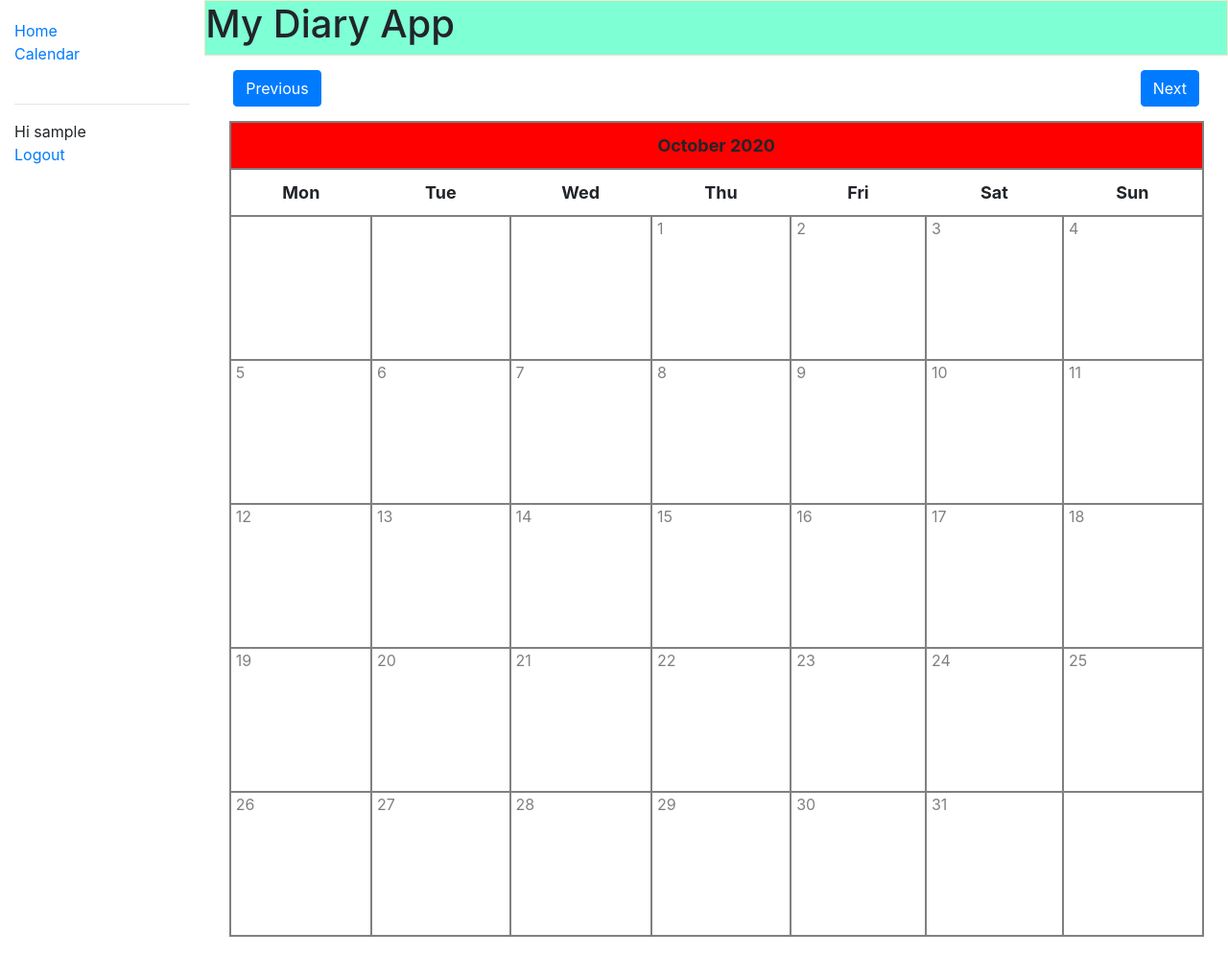
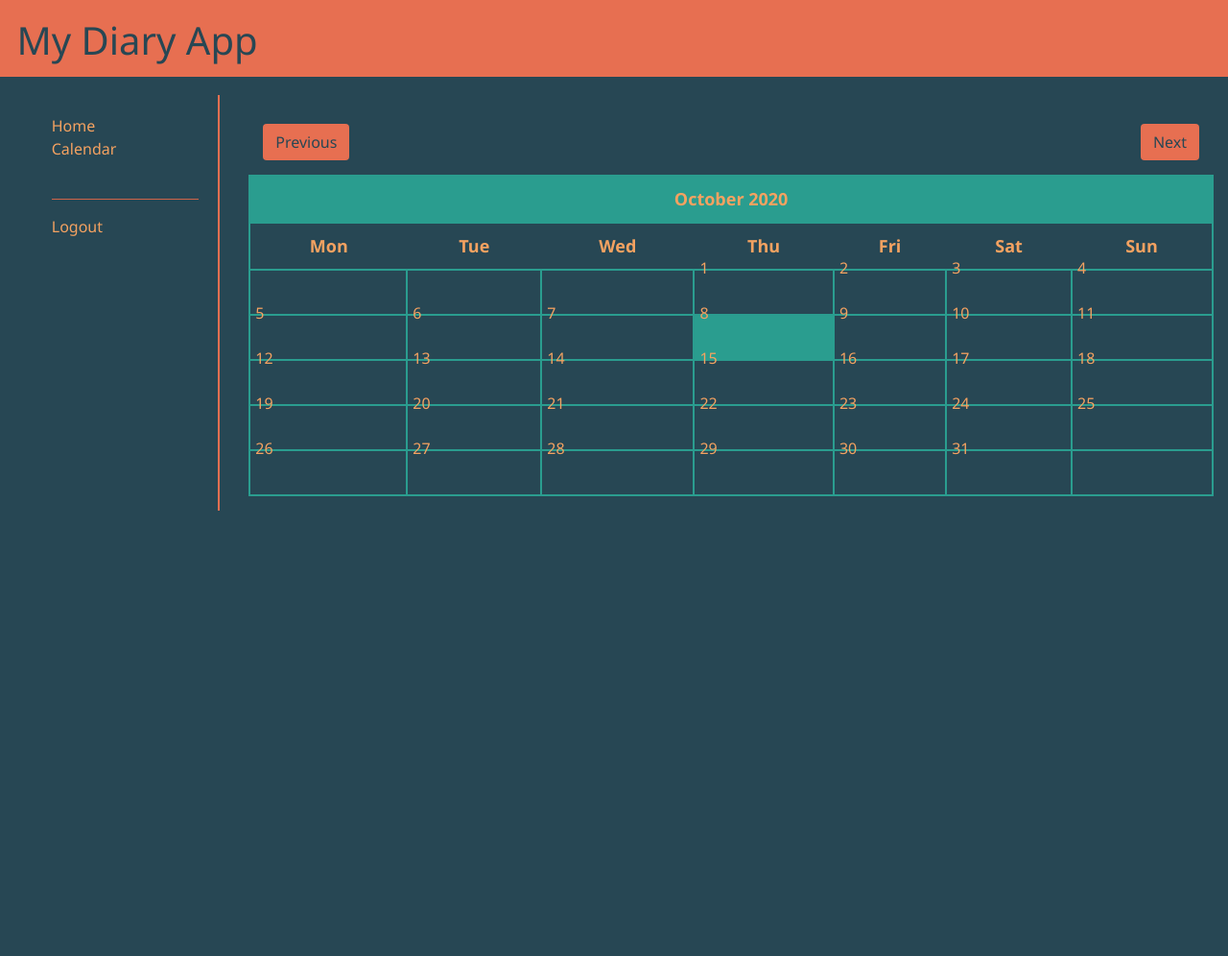
Before and after one commit to gylim0604/django-diary-app, a Django app: page /diary/calendar/ in a window 1280 px wide. Shown: the whole page at 96% size. After the commit the page ends 532 px from the top, so only its background shows below. Run offline with Django 3.2, Linux system fonts and the light colour scheme; the visitor is signed in with stand-in values (Sample User, id 1); data that the repository does not hold is empty; some libraries are stand-ins or nearby versions.

Commit message:
updated css

```diff
--- a/accounts/templates/registration/login.html
+++ b/accounts/templates/registration/login.html
@@ -39,15 +39,15 @@
 
         <div class="btn-group">
           <div class="col-sm-4">
-            <input class="btn btn-primary" type="submit" value="Login" />
+            <input class="btn btn-color" type="submit" value="Login" />
             <input type="hidden" name="next" value="{{ next }}" />
           </div>
           <div class="col-sm-4">
-            <a class="btn btn-primary" href="{% url 'signup' %}">Sign Up</a>
+            <a class="btn btn-color" href="{% url 'signup' %}">Sign Up</a>
           </div>
         </div>
         <div class="form-group form-links">
-          <p><a href="{% url 'password_reset' %}">Lost password?</a></p>
+          <p><a class="link" href="{% url 'password_reset' %}">Lost password?</a></p>
         </div>
 
       </form>
--- /dev/null
+++ b/diary_app/static/css/calendar.css
@@ -0,0 +1,65 @@
+/* Calendar styling */
+.calendar {
+    width: 100%;
+    max-height: 500px;
+    margin: auto;
+    font-size: 10px;
+}
+
+.calendar tr, .calendar td {
+  border: 2px solid #2a9d8f;
+}
+
+.calendar th {
+  padding: 10px;
+  text-align: center;
+  font-size: 18px;
+}
+
+.calendar td {
+  max-width: 20px;
+  height: 5vh;
+  padding: .5% 0px 0px .5%;
+}
+
+.month {
+  font-size: 25px;
+  background-color:#2a9d8f;
+}
+
+.date {
+  font-size: 16px;
+}
+
+ul {
+  height: 100%;
+  padding: 0px 5px 0px 20px;
+}
+
+.calendar a {
+  color: #f4a261;
+  text-decoration: none !important;
+}
+
+.calendar a:hover{
+  color:#e9c46a;
+}
+
+
+.left {
+  float: left;
+}
+
+.right {
+  float: right;
+}
+
+
+.clearfix {
+  margin: 15px;
+}
+
+
+.today{
+  background-color:#2a9d8f;
+}
--- a/diary_app/static/css/styles.css
+++ b/diary_app/static/css/styles.css
@@ -1,72 +1,79 @@
-.sidebar-nav{
-    margin-top:20px;
-    padding:0;
-    list-style: none;
+*{
+  font-family: 'Segoe UI', Tahoma, Geneva, Verdana, sans-serif
 }
 
-/* Calendar styling */
-.calendar {
-    width: 98%;
-    margin: auto;
-    font-size: 13px;
+html, body{min-height:100%;}
+
+body{
+  height:100vh;
+  background-color:hsl(197, 37%, 24%) !important;
 }
 
-.calendar tr, .calendar td {
-  border: 2px solid grey;
-}
-
-.calendar th {
-  padding: 10px;
-  text-align: center;
-  font-size: 18px;
-}
-
-.calendar td {
-  width: 200px;
-  height: 150px;
-  padding: 20px 0px 0px 5px;
-}
-
-.month {
-  font-size: 25px;
-  background-color: red;
-}
-
-.date {
-  font-size: 16px;
-}
-
-ul {
-  height: 100%;
-  padding: 0px 5px 0px 20px;
-}
-
-.calendar a {
-  color: grey;
-  text-decoration: none !important;
+.sidebar-nav{
+  margin-top:20px;
+  list-style: none;
 }
 
 
-.left {
-  float: left;
+.link{
+  color:#f4a261;
 }
 
-.right {
-  float: right;
+.link:hover{
+  color:#e9c46a;
+}
+
+hr{
+  height: 1px;
+  background-color: #e76f51;
+  border: none;
 }
 
 
-.clearfix {
-  margin: 15px;
+.main-header{
+  padding:  1.4% 0px .5% 1.4%;
+  background-color:#e76f51;
+  color: hsl(197, 37%, 24%);
 }
+
+.main-container{
+  background-color:hsl(197, 37%, 24%);
+  color: #f4a261;
+
+}
+.sidebar-container{
+  border-right: #e76f51  2px solid;
+}
+@media only screen and (max-width: 728px) {
+  .sidebar-container{
+    border-right: none;
+  }
+}
+
+.content-container{
+  background-color:hsl(197, 37%, 24%);
+  padding: 1.5% 0 1.5% 1.5%;
+}
+
+/* Overide bootstrap button primary */
+.btn-color{
+  background-color: #e76f51;
+  color: hsl(197, 37%, 24%);
+}
+.btn-color:hover{
+  background-color: #f4a261;
+  color: #2a9d8f;
+}
+
+
 .login-content{
   padding-top:5%;
 }
-
 .btn-group{
   padding-left: 10%;
 }
 
+
 .form-links{
   padding: 1.5% 0 0 5% ;
 }
--- a/diary_app/templates/base_generic.html
+++ b/diary_app/templates/base_generic.html
@@ -20,30 +20,36 @@
     {% endblock %}
 
     <body>
-        <div class="container-fluid">
-            <div class="row">
-                <div class="col-sm-2">
+        <div class="container-fluid main-container">
+            <div class="row main-header">
+                <h1>My Diary App</h1>
+            </div>
+            <div class="row content-container">
+                <div class="col-sm-2 sidebar-container">
                     {% block sidebar %}
                         <ul class="sidebar-nav">
-                            <li><a href="{% url 'index' %}">Home</a></li>
-                            <li><a href="{% url 'calendar' %}">Calendar</a></li>
+                            <li><a class="link" href="{% url 'index' %}">Home</a></li>
+                            <li><a class="link" href="{% url 'calendar' %}">Calendar</a></li>
                             <br><hr>
                             {% if user.is_authenticated %}
-                                <li>Hi {{ user.username }}</li>
-                                <li><a href="{% url 'logout' %}?next={{ request.path }}">Logout</a></li>
+                                <!-- <li>Hi {{ user.username }}</li> -->
+                                <li><a class="link" href="{% url 'logout' %}?next={{ request.path }}">Logout</a></li>
                             {% endif %}
                         </ul>
                     {% endblock %}
                 </div>
                 <div class="col-sm-10">
-                    <div class="row"  style="background-color: aquamarine; border: bisque 1px solid;">
-                        <h1>My Diary App</h1>
-                    </div>
-                    <div>
+                    <div class="content-container">
                         {% block content%}{% endblock %}
                     </div>
                 </div>
             </div>
+            <!-- <div class="row footer-container">
+                <footer>
+                    <p style="margin-bottom: 0px;">Guang Lim</p>
+                    <p><a href="mailto:gylim0604@gmail.com">gylim0604@gmail.com</a></p>
+                  </footer>
+            </div> -->
         </div>
     </body>
 </html>
--- a/diary_app/templates/diary_app/calendar.html
+++ b/diary_app/templates/diary_app/calendar.html
@@ -1,9 +1,16 @@
 {% extends 'base_generic.html' %}
+
+{% block css %}
+    {{block.super}}
+
+    {% load static %}
+    <link rel="stylesheet" href="{% static 'css/calendar.css' %}">
+{% endblock %}
 
 {% block content %}
 <div class="clearfix">
-    <a class="btn btn-primary left" href="{% url 'calendar' %}?{{prev_month}}">Previous</a>
-    <a class="btn btn-primary right" href="{% url 'calendar' %}?{{next_month}}">Next</a>
+    <a class="btn left btn-color" href="{% url 'calendar' %}?{{prev_month}}">Previous</a>
+    <a class="btn right btn-color" href="{% url 'calendar' %}?{{next_month}}">Next</a>
 </div>
 
 {{ calendar }}
--- a/diary_app/templates/diary_app/entry_create_form.html
+++ b/diary_app/templates/diary_app/entry_create_form.html
@@ -28,6 +28,6 @@
         <div class="form-group">
             {{form.content}}
         </div>
-        <input type="submit" value= "Submit">
+        <input class="btn btn-color" type="submit" value= "Submit">
     </form>
 {% endblock %}
--- a/diary_app/templates/diary_app/entry_detail.html
+++ b/diary_app/templates/diary_app/entry_detail.html
@@ -9,7 +9,7 @@
             </div>
             <div class="col-sm-3">
                 <div class="button-box">
-                    <a class="btn btn-secondary btn-sm" href="{% url 'entry-update' pk=entry.id %}">Edit</a>
+                    <a class="btn btn-color btn-sm" href="{% url 'entry-update' pk=entry.id %}">Edit</a>
                 </div>
             </div>
         </div>
--- a/diary_app/templates/diary_app/entry_list.html
+++ b/diary_app/templates/diary_app/entry_list.html
@@ -7,7 +7,7 @@
         <ul>
             {% for entry in entry_list %}
                 <li>
-                    <a href="{{ entry.get_absolute_url }}">{{ entry.title }}</a>
+                    <a class="link" href="{{ entry.get_absolute_url }}">{{ entry.title }}</a>
                 </li>
             {% endfor %}
         </ul>
@@ -15,7 +15,7 @@
         <p>There are no entries yet.. </p>
         <!-- add link to homepage -->
     {% endif %}
-    <a class="btn btn-info" href="{% url 'entry-create'  %}?date={{view.kwargs.date}}">
+    <a class="btn btn-color" href="{% url 'entry-create'  %}?date={{view.kwargs.date}}">
         New Entry
     </a>
 {% endblock %}
--- a/diary_app/templates/index.html
+++ b/diary_app/templates/index.html
@@ -22,6 +22,6 @@
             {{form.content}}
         </div>
 
-        <input class="btn btn-primary" type="submit" value="Submit" >
+        <input class="btn btn-color" type="submit" value="Submit" >
     </form>
 {% endblock %}
--- a/diary_app/utils.py
+++ b/diary_app/utils.py
@@ -13,7 +13,7 @@ class Calendar(HTMLCalendar):
 
     # formats entries of a day into a table
     def formatday(self, s, day, entries):
-        entries_per_day = entries.filter(entry_date__day = day)
+        entries_per_day = entries.filter(entry_date__day = day)[:2]
         d = ''
         for entry in entries_per_day:
             title = entry.title if len(entry.title) < 30 else entry.title[:27] + "..."
@@ -23,7 +23,10 @@ class Calendar(HTMLCalendar):
         s += "-%02d" %(day)
 
         if day != 0:
-            return f'<td> <a href="{ reverse("entries", args={s}) } "> <span class="date">{day}</span> <ul> {d} </ul> </a> </td>'
+            if s == datetime.today().strftime('%Y-%m-%d'):
+                 return f'<td class="today"> <a href="{ reverse("entries", args={s}) } "> <span class="date">{day}</span> <ul> {d} </ul> </a> </td>'
+            else:
+                return f'<td> <a href="{ reverse("entries", args={s}) } "> <span class="date">{day}</span> <ul> {d} </ul> </a> </td>'
         return '<td></td>'
 
     # format the week in a table row
--- a/mydiary/settings.py
+++ b/mydiary/settings.py
@@ -126,3 +126,5 @@ USE_TZ = True
 STATIC_URL = '/static/'
 LOGIN_REDIRECT_URL='/'
 LOGIN_URL ='/accounts/login'
+
+# TinyMCE config
```
